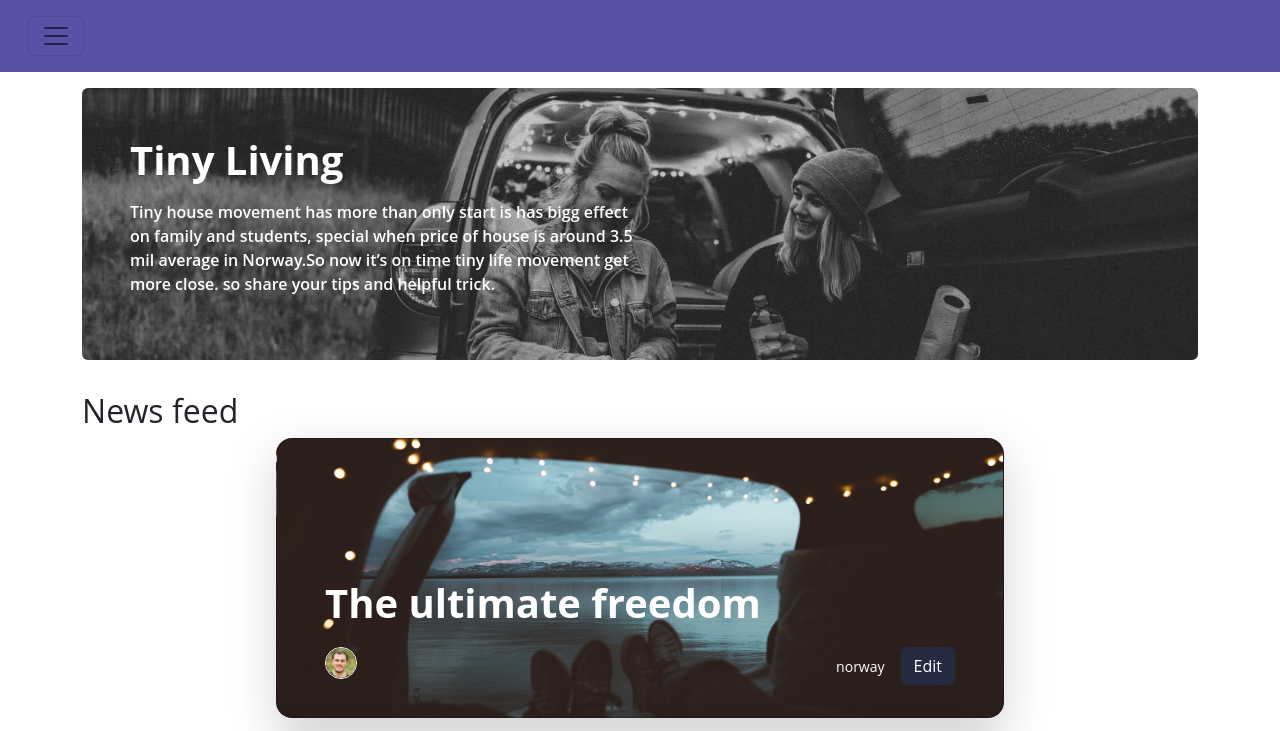
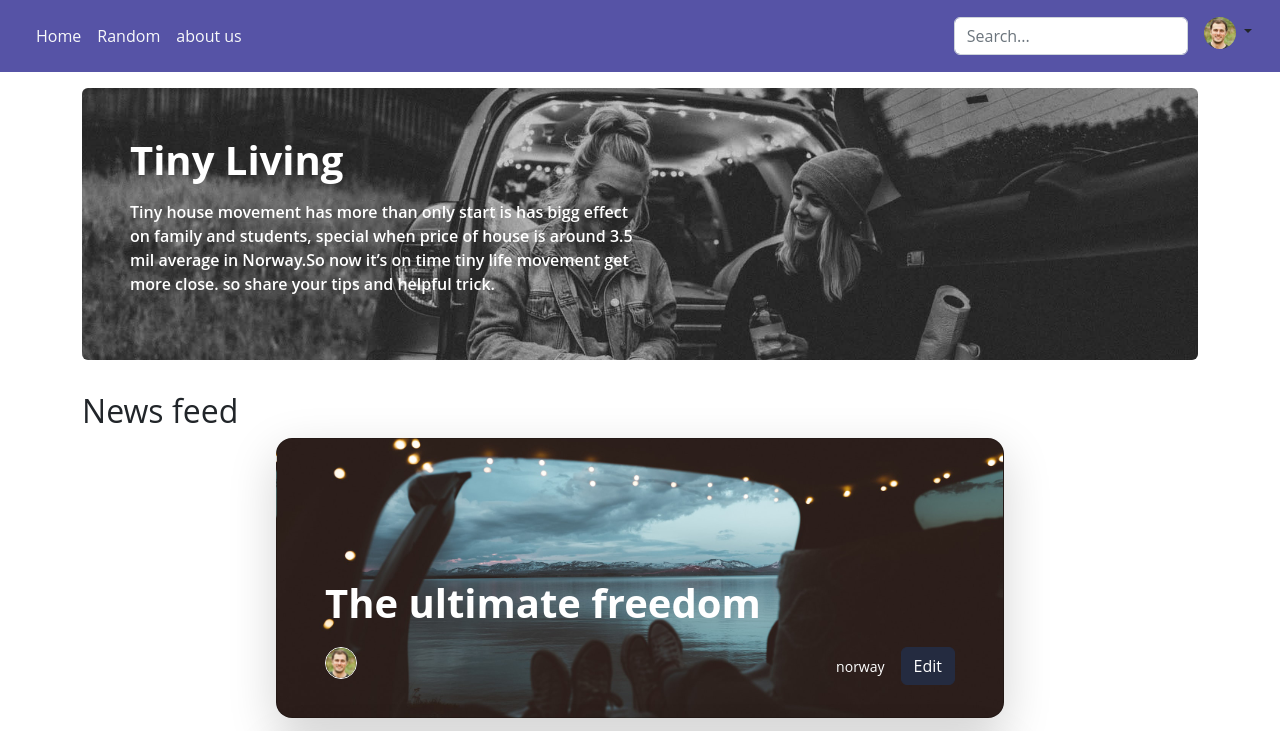
Before and after one commit to nexnic/Tiny-Living, a website: page home.html in a window 1280 px wide. Shown: the top 731 px of the page. Drawn offline with nearby package versions, Linux system fonts and the light colour scheme; a web font is replaced by a local one.

Commit message:
Update home.html
Fix bug about desktop ver

```diff
--- a/home.html
+++ b/home.html
@@ -16,18 +16,18 @@
 </head>
 <body>
     <header>
-        <nav class="navbar  p-3 mb-3 bg-secondary">
+        <nav class="navbar navbar-expand-lg p-3 mb-3 bg-secondary">
             <div class="container-fluid">
                 <button class="navbar-toggler" data-bs-toggle="collapse" data-bs-target="#navbar">
                     <span class="navbar-toggler-icon"></span>
                 </button>
-                <div class="navbar-collapse collapse" id="navbar">
+                <div class="navbar-collapse collapse justify-content-between" id="navbar">
                   <ul class="navbar-nav text-center">
                     <li><a href="#" class="nav-link px-2 link-light active">Home</a></li>
                     <li><a href="#" class="nav-link px-2 link-light">Random</a></li>
                     <li><a href="#" class="nav-link px-2 link-light">about us</a></li>
                   </ul>
-                  <div class="d-flex flex-wrap justify-content-center">
+                  <div class="d-flex flex-wrap">
                     <form class="col-12 col-lg-auto mb-3 mb-lg-0 me-lg-3" role="search">
                       <input type="search" class="form-control" placeholder="Search..." aria-label="Search">
                     </form>
@@ -92,7 +92,6 @@
     <!-- Bootstrap script -->
     <script src="https://cdn.jsdelivr.net/npm/@popperjs/core@2.11.6/dist/umd/popper.min.js" integrity="sha384-oBqDVmMz9ATKxIep9tiCxS/Z9fNfEXiDAYTujMAeBAsjFuCZSmKbSSUnQlmh/jp3" crossorigin="anonymous"></script>
     <script src="https://cdn.jsdelivr.net/npm/bootstrap@5.3.0-alpha1/dist/js/bootstrap.min.js" integrity="sha384-mQ93GR66B00ZXjt0YO5KlohRA5SY2XofN4zfuZxLkoj1gXtW8ANNCe9d5Y3eG5eD" crossorigin="anonymous"></script>
-
     <!-- costume script -->
       <!-- Data Script -->
         <script src="./dist/script/data.js"></script>
```
